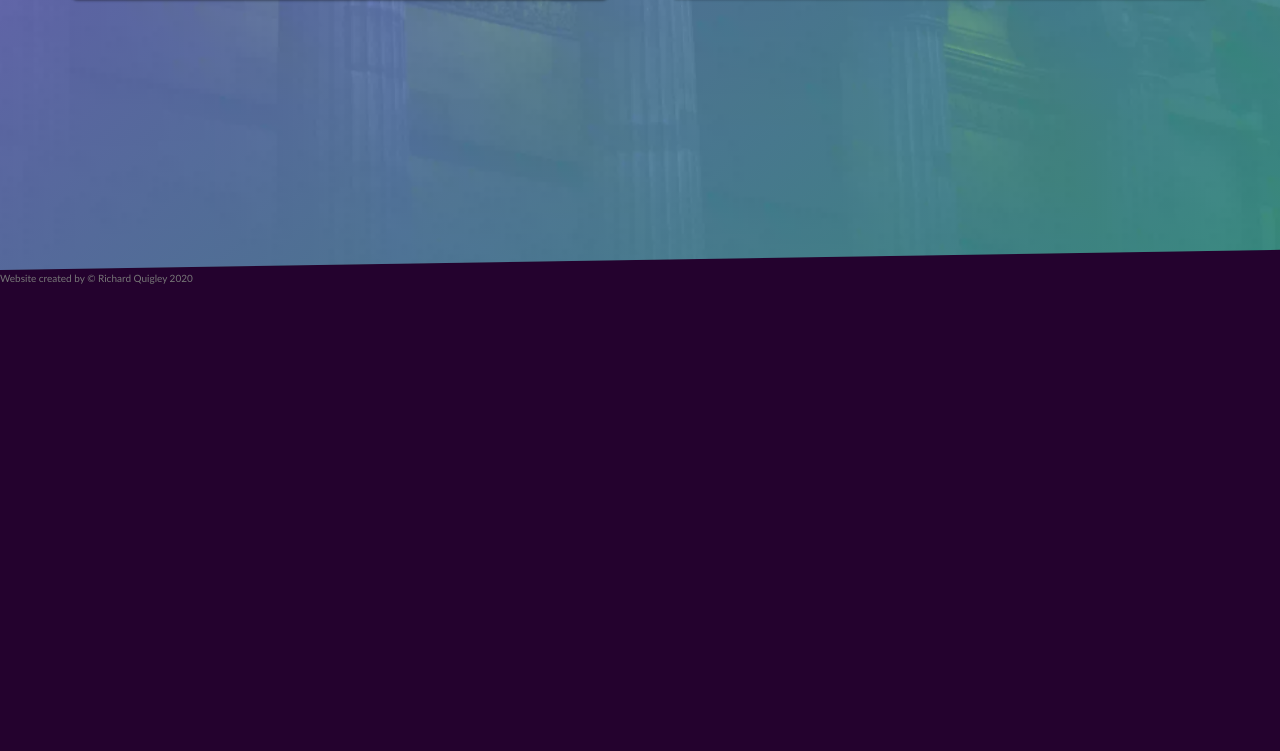
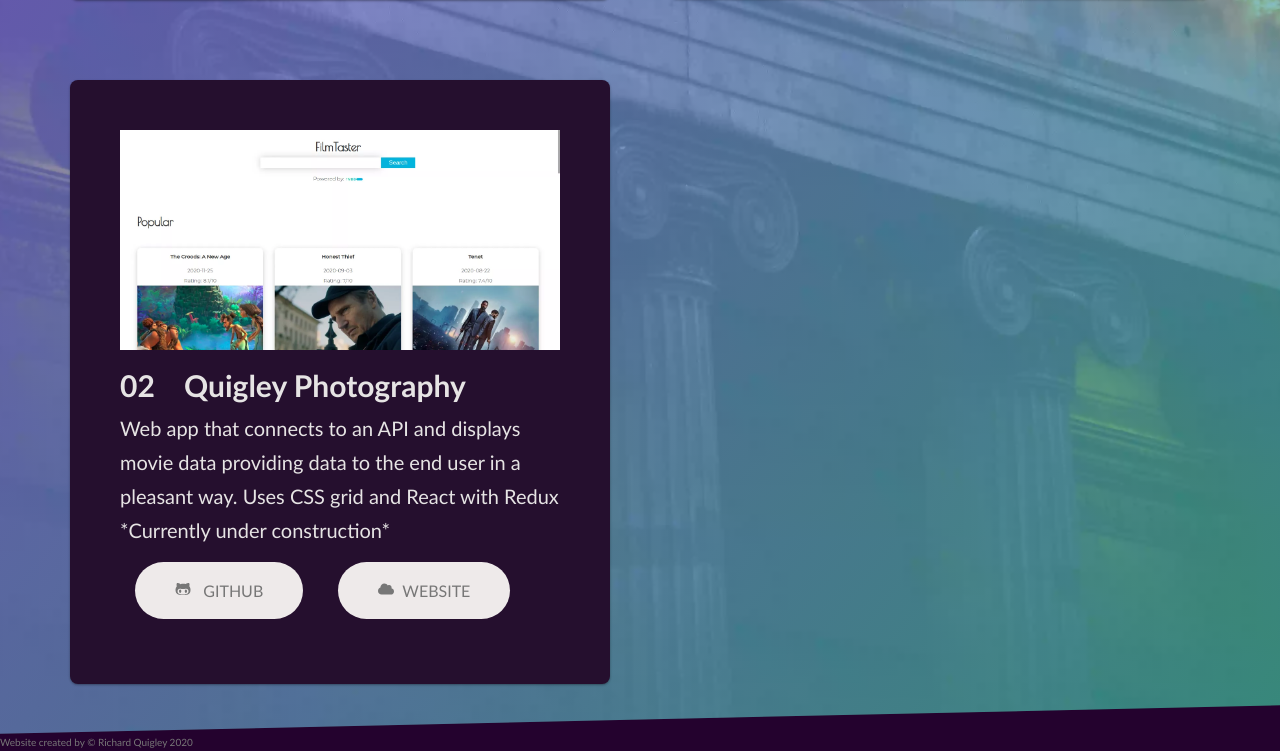
Before and after one commit to riquiofficial/Portfolio, a plain HTML site: page index.html in a window 1280 px wide. Shown: the part 1650-2401 px from the top of the page. Before the commit the page ends 1937 px from the top, so only its background shows below. Drawn offline with Linux system fonts and the light colour scheme.

Commit message:
added latest project, filmtaster

```diff
--- a/index.html
+++ b/index.html
@@ -162,13 +162,72 @@
                 </div>
               </div>
             </div>
-          </div>
-          <a href="#header"
+              <div class="row">
+                <div class="col-1-of-2 card">
+                  <div class="portfolio__projects--1">
+                    <a href="https://filmtaster.netlify.app"
+                      ><img
+                        class="portfolio__image"
+                        src="/images/filmtaster.webp"
+                        alt="FilmTaster website"
+                    /></a>
+                    <h2 class="portfolio__projects-secondary-heading">
+                      <span>02</span> &nbsp;&nbsp; Quigley Photography
+                    </h2>
+                    <p class="portfolio__description">
+                      Web app that connects to an API and displays movie data providing data to the end user in a pleasant way. Uses CSS grid and React with Redux *Currently under construction*
+                    </p>
+                    <a
+                      href="https://github.com/riquiofficial/filmtaster"
+                      class="btn btn--white btn--portfolio"
+                      ><p class="github-link">
+                        <svg
+                          stroke="currentColor"
+                          fill="currentColor"
+                          stroke-width="0"
+                          viewBox="0 0 480 512"
+                          class="portfolio-module--git--3czjG"
+                          height="1em"
+                          width="1em"
+                          xmlns="http://www.w3.org/2000/svg"
+                        >
+                          <path
+                            d="M186.1 328.7c0 20.9-10.9 55.1-36.7 55.1s-36.7-34.2-36.7-55.1 10.9-55.1 36.7-55.1 36.7 34.2 36.7 55.1zM480 278.2c0 31.9-3.2 65.7-17.5 95-37.9 76.6-142.1 74.8-216.7 74.8-75.8 0-186.2 2.7-225.6-74.8-14.6-29-20.2-63.1-20.2-95 0-41.9 13.9-81.5 41.5-113.6-5.2-15.8-7.7-32.4-7.7-48.8 0-21.5 4.9-32.3 14.6-51.8 45.3 0 74.3 9 108.8 36 29-6.9 58.8-10 88.7-10 27 0 54.2 2.9 80.4 9.2 34-26.7 63-35.2 107.8-35.2 9.8 19.5 14.6 30.3 14.6 51.8 0 16.4-2.6 32.7-7.7 48.2 27.5 32.4 39 72.3 39 114.2zm-64.3 50.5c0-43.9-26.7-82.6-73.5-82.6-18.9 0-37 3.4-56 6-14.9 2.3-29.8 3.2-45.1 3.2-15.2 0-30.1-.9-45.1-3.2-18.7-2.6-37-6-56-6-46.8 0-73.5 38.7-73.5 82.6 0 87.8 80.4 101.3 150.4 101.3h48.2c70.3 0 150.6-13.4 150.6-101.3zm-82.6-55.1c-25.8 0-36.7 34.2-36.7 55.1s10.9 55.1 36.7 55.1 36.7-34.2 36.7-55.1-10.9-55.1-36.7-55.1z"
+                          ></path>
+                        </svg>
+                        &nbsp; Github
+                      </p></a
+                    >
+                    <a
+                      href="https://filmtaster.netlify.app"
+                      class="btn btn--white btn--portfolio"
+                      ><svg
+                        stroke="currentColor"
+                        fill="currentColor"
+                        stroke-width="0"
+                        viewBox="0 0 640 512"
+                        class="portfolio-module--cloud--2Z7ro"
+                        height="1em"
+                        width="1em"
+                        xmlns="http://www.w3.org/2000/svg"
+                      >
+                        <path
+                          d="M537.6 226.6c4.1-10.7 6.4-22.4 6.4-34.6 0-53-43-96-96-96-19.7 0-38.1 6-53.3 16.2C367 64.2 315.3 32 256 32c-88.4 0-160 71.6-160 160 0 2.7.1 5.4.2 8.1C40.2 219.8 0 273.2 0 336c0 79.5 64.5 144 144 144h368c70.7 0 128-57.3 128-128 0-61.9-44-113.6-102.4-125.4z"
+                        ></path></svg
+                      >&nbsp; Website</a
+                    >
+                  </div>
+                </div>
+              </div>
+            </div>
+            <a href="#header"
             ><img
               class="arrow--bottom"
               src="./Icons/arrow.svg"
               alt="down arrow"
           /></a>
+          </div>
+
         </section>
       </main>
       <footer>Website created by &#169; Richard Quigley 2020</footer>
```
Also changed, not shown: images/filmtaster.webp (added).
